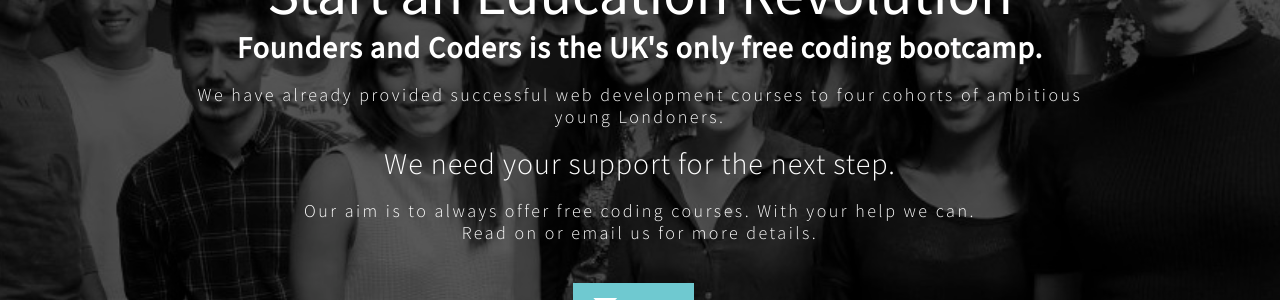
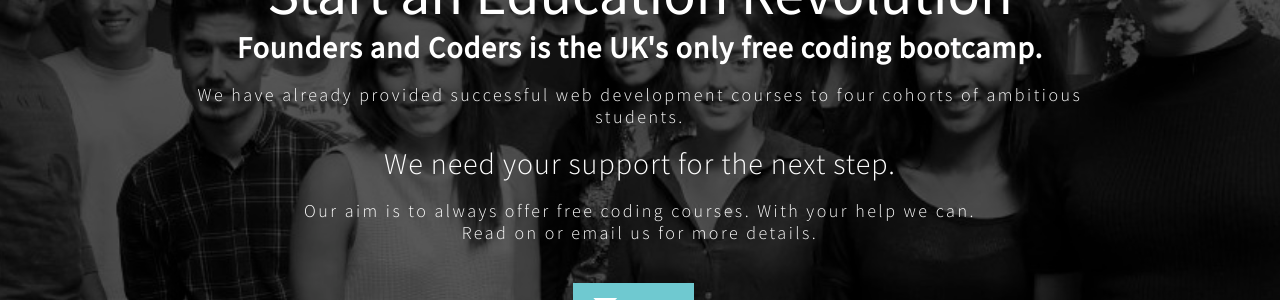
Before and after one commit to sofer/foundersandcoders, a Jekyll site: the page built from prerelease/index.html, in a window 1280 px wide and 900 px high. Shown: the part 265-565 px from the top of the window. Built offline with Jekyll 4.4.1, drawn with Linux system fonts in a browser that asks for light colours; nearby versions of some CDN libraries.

Commit message:
Update index.html

```diff
--- a/prerelease/index.html
+++ b/prerelease/index.html
@@ -14,7 +14,7 @@
 			<div class="container">
 				<h1>Start an Education Revolution</h1>
 				<h3><strong>Founders and Coders is the UK's only free coding bootcamp.</strong> </h3>
-				<p>We have already provided successful web development courses to four cohorts of ambitious young Londoners.</p> <h3>We need your support for the next step.</h3> <p>Our aim is to always offer free coding courses. With your help we can. <br>Read on or email us for more details. </p>
+				<p>We have already provided successful web development courses to four cohorts of ambitious students.</p> <h3>We need your support for the next step.</h3> <p>Our aim is to always offer free coding courses. With your help we can. <br>Read on or email us for more details. </p>
 				<div id="mediaButton">
 					<div>
 						<a href="mailto:contact@foundersandcoders.org"><button><span class="glyphicon glyphicon-envelope"></span>Email</button></a>
```
